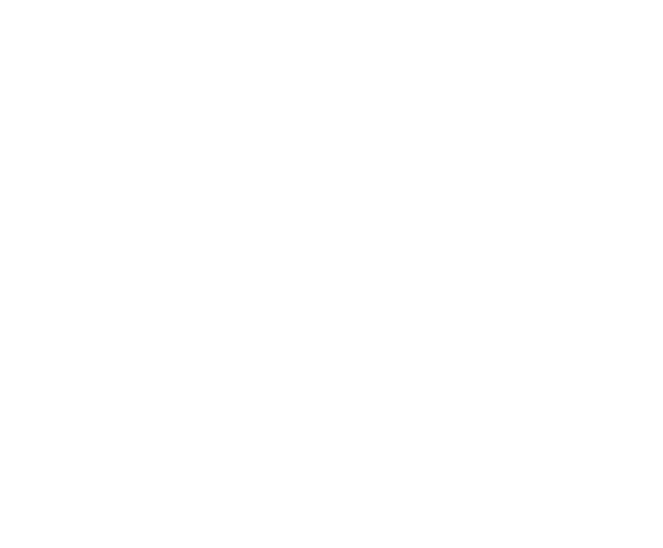
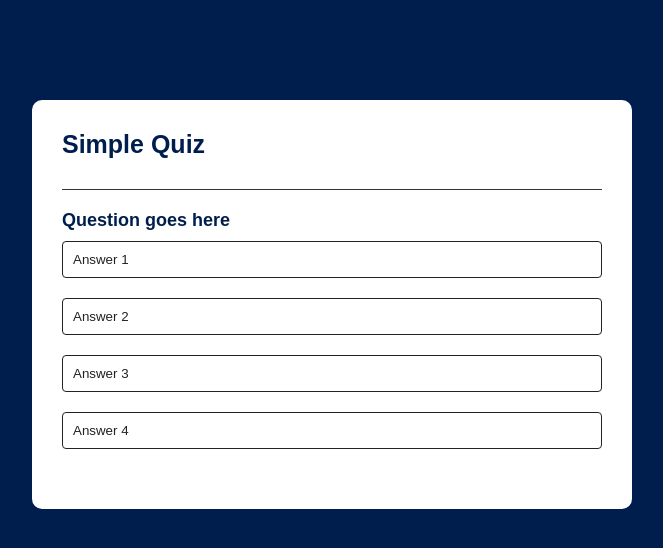
Before and after one commit to 0xR3TRO/Quiz, a plain HTML site: page index.html in a window 1280 px wide. Shown: the whole page, without its empty margins (308-971 px from the left). Drawn offline with Linux system fonts and the light colour scheme.

Commit message:
HTML (v.0.3)

```diff
--- a/index.html
+++ b/index.html
@@ -12,7 +12,19 @@
     <title>Quiz</title>
 </head>
 <body>
-
+    <div class="app">
+        <h1>Simple Quiz</h1>
+        <div class="quiz">
+            <h2 id="question">Question goes here</h2>
+            <div id="answer-buttons">
+                <button class="btn">Answer 1</button>
+                <button class="btn">Answer 2</button>
+                <button class="btn">Answer 3</button>
+                <button class="btn">Answer 4</button>
+            </div>
+            <button id="next-btn">Next</button>
+        </div>
+    </div>
 
     <!-- script -->
     <script src="script.js"></script>
--- a/style.css
+++ b/style.css
@@ -0,0 +1,69 @@
+*{
+    margin: 0;
+    padding: 0;
+    font-family: 'Poppins', sans-serif;
+    box-sizing: border-box;
+}
+
+body{
+    background: #001e4d;
+}
+
+.app{
+    background: #fff;
+    width: 90%;
+    max-width: 600px;
+    margin: 100px auto 0;
+    border-radius: 10px;
+    padding: 30px;
+}
+
+.app h1{
+    font-size: 25px;
+    color: #001e4d;
+    font-weight: 600;
+    border-bottom: 1px solid #333;
+    padding-bottom: 30px;
+}
+
+.quiz{
+    padding: 20px 0;
+}
+
+.quiz h2{
+    font-size: 18px;
+    color: #001e4d;
+    font-weight: 600;
+}
+
+.btn{
+    background: #fff;
+    color: #222;
+    font-weight: 500;
+    width: 100%;
+    border: 1px solid #222;
+    padding: 10px;
+    margin: 10px 0;
+    text-align: left;
+    border-radius: 4px;
+    cursor: pointer;
+    transition: all 0.3s;
+}
+
+.btn:hover{
+    background: #222;
+    color: #fff;
+}
+
+#next-btn{
+    background: #001e4d;
+    color: #fff;
+    font-weight: 500;
+    width: 150px;
+    border: 0;
+    padding: 10px;
+    margin: 20px auto 0;
+    border-radius: 4px;
+    cursor: pointer;
+    display: none;
+}
```
